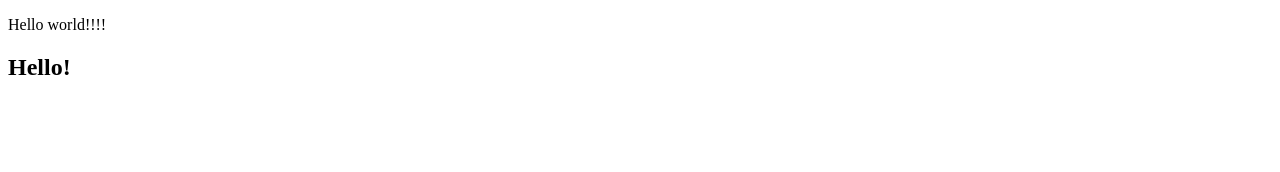
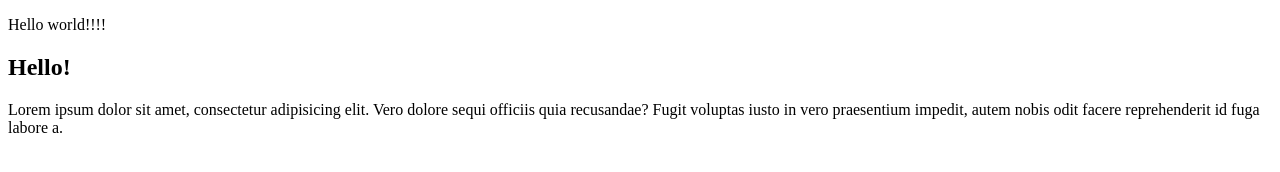
Before and after one commit to denysnazarenko/stady, a plain HTML site: page index.html in a window 1280 px wide. Drawn offline with Linux system fonts and the light colour scheme.

Commit message:
updated index.html

```diff
--- a/index.html
+++ b/index.html
@@ -9,6 +9,7 @@
 
   <p>Hello world!!!!</p>
   <h2>Hello!</h2>
+  <p>Lorem ipsum dolor sit amet, consectetur adipisicing elit. Vero dolore sequi officiis quia recusandae? Fugit voluptas iusto in vero praesentium impedit, autem nobis odit facere reprehenderit id fuga labore a.</p>
 
   <script src="js/script.js"></script>
 </body>
```
